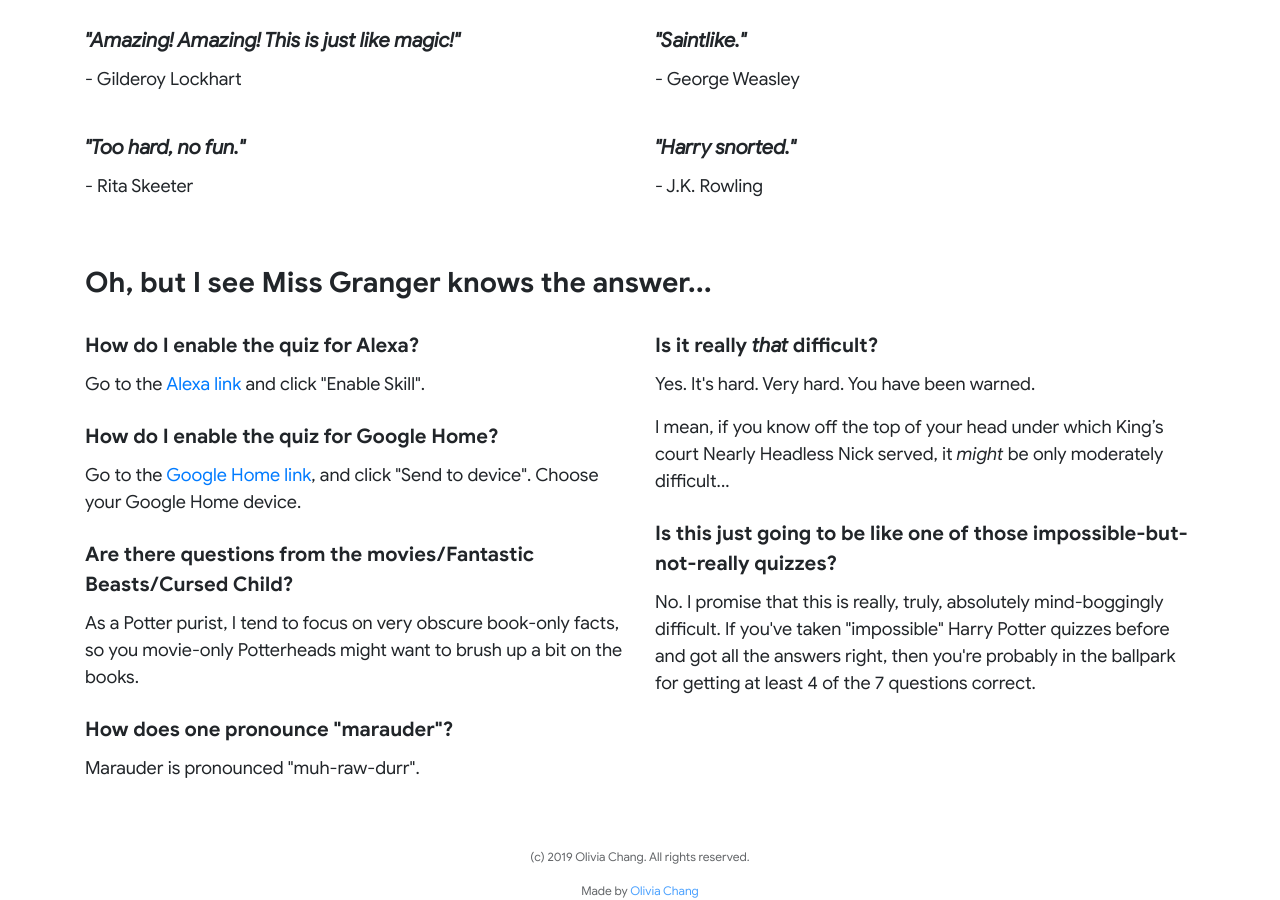
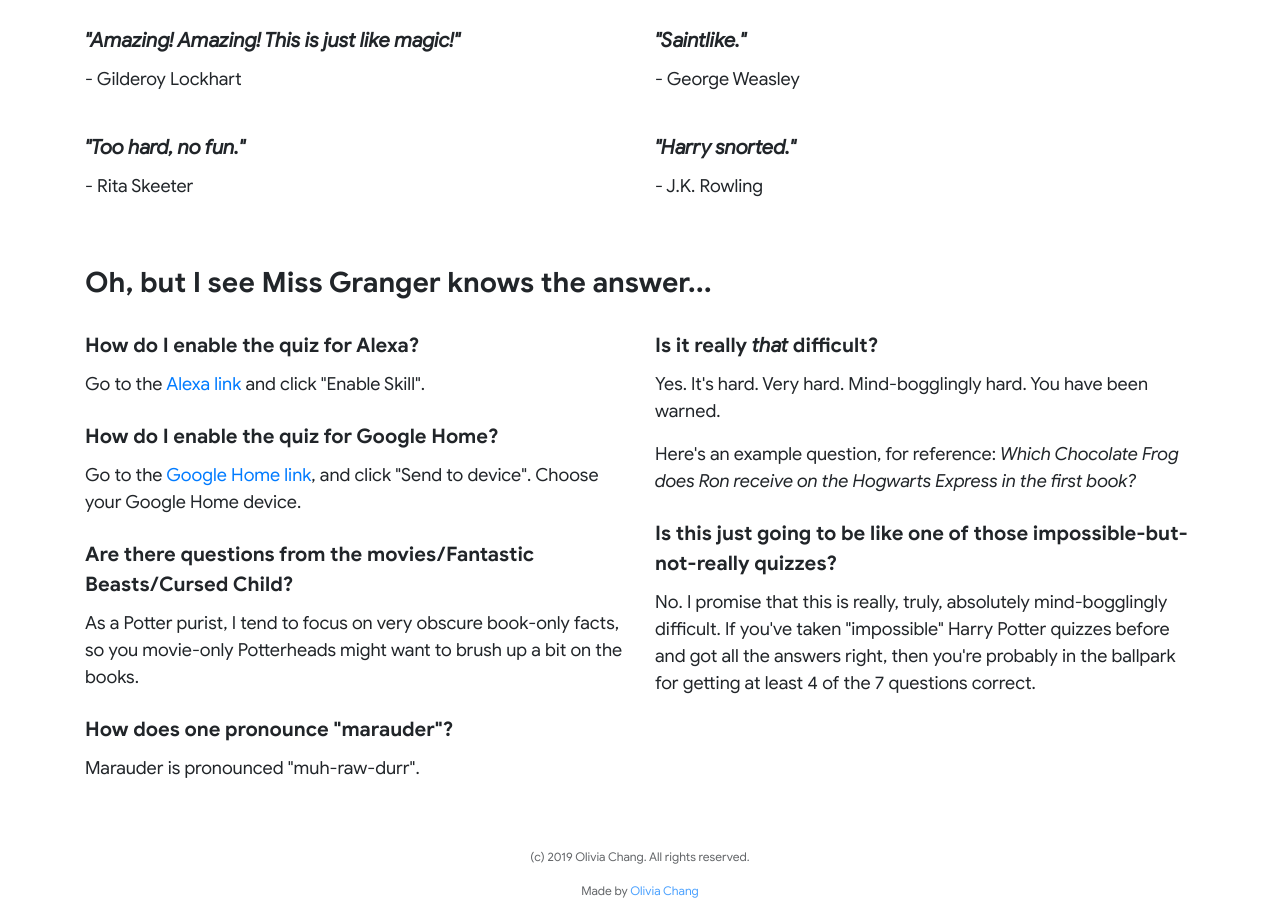
Before and after one commit to oliviachang29/marauders-map, a Jekyll site: the page built from index.html, in a window 1280 px wide and 900 px high, scrolled down 990 px. Built offline with Jekyll 4.4.1, drawn with Linux system fonts in a browser that asks for light colours.

Commit message:
fix typo

```diff
--- a/_includes/faq.html
+++ b/_includes/faq.html
@@ -21,12 +21,12 @@
 	<div class="col-md">
 		<div class="text-block">
 			<h4>Is it really <i>that</i> difficult?</h4>
-			<p>Yes. It's hard. Very hard. You have been warned.</p>
-			<p>I mean, if you know off the top of your head under which King’s court Nearly Headless Nick served, it <i>might</i> be only moderately difficult...</p>
+			<p>Yes. It's hard. Very hard. Mind-bogglingly hard. You have been warned.</p>
+			<p>Here's an example question, for reference: <i>Which Chocolate Frog does Ron receive on the Hogwarts Express in the first book?</i></p>
 		</div>
 		<div class="text-block">
 			<h4>Is this just going to be like one of those impossible-but-not-really quizzes?</h4>
-			<p>No. I promise that this is really, truly, absolutely mind-boggingly difficult. If you've taken "impossible" Harry Potter quizzes before and got all the answers right, then you're probably in the ballpark for getting at least 4 of the 7 questions correct. </p>
+			<p>No. I promise that this is really, truly, absolutely mind-bogglingly difficult. If you've taken "impossible" Harry Potter quizzes before and got all the answers right, then you're probably in the ballpark for getting at least 4 of the 7 questions correct. </p>
 		</div>
 	</div>
 </div>
```
